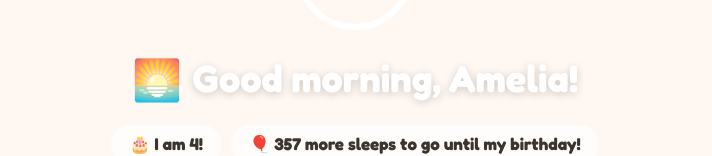
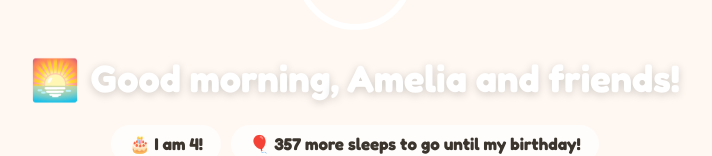
Before and after one commit to bdsys/amelia-online, a Next.js app: page / in a window 1280 px wide. Shown: the part 199-355 px from the top of the page, without its empty margins (285-997 px from the left). Built offline with nearby package versions, Linux system fonts and the light colour scheme.

Commit message:
fix: greet "Amelia and friends!" to welcome guests
Co-Authored-By: Claude Sonnet 4.6 <noreply@anthropic.com>

```diff
--- a/src/app/playground/screens/Hub.tsx
+++ b/src/app/playground/screens/Hub.tsx
@@ -86,7 +86,7 @@ export default function Hub({
             lineHeight: 1.1,
           }}
         >
-          {greeting.text}, Amelia!
+          {greeting.text}, Amelia and friends!
         </h1>
       </div>
 
```
